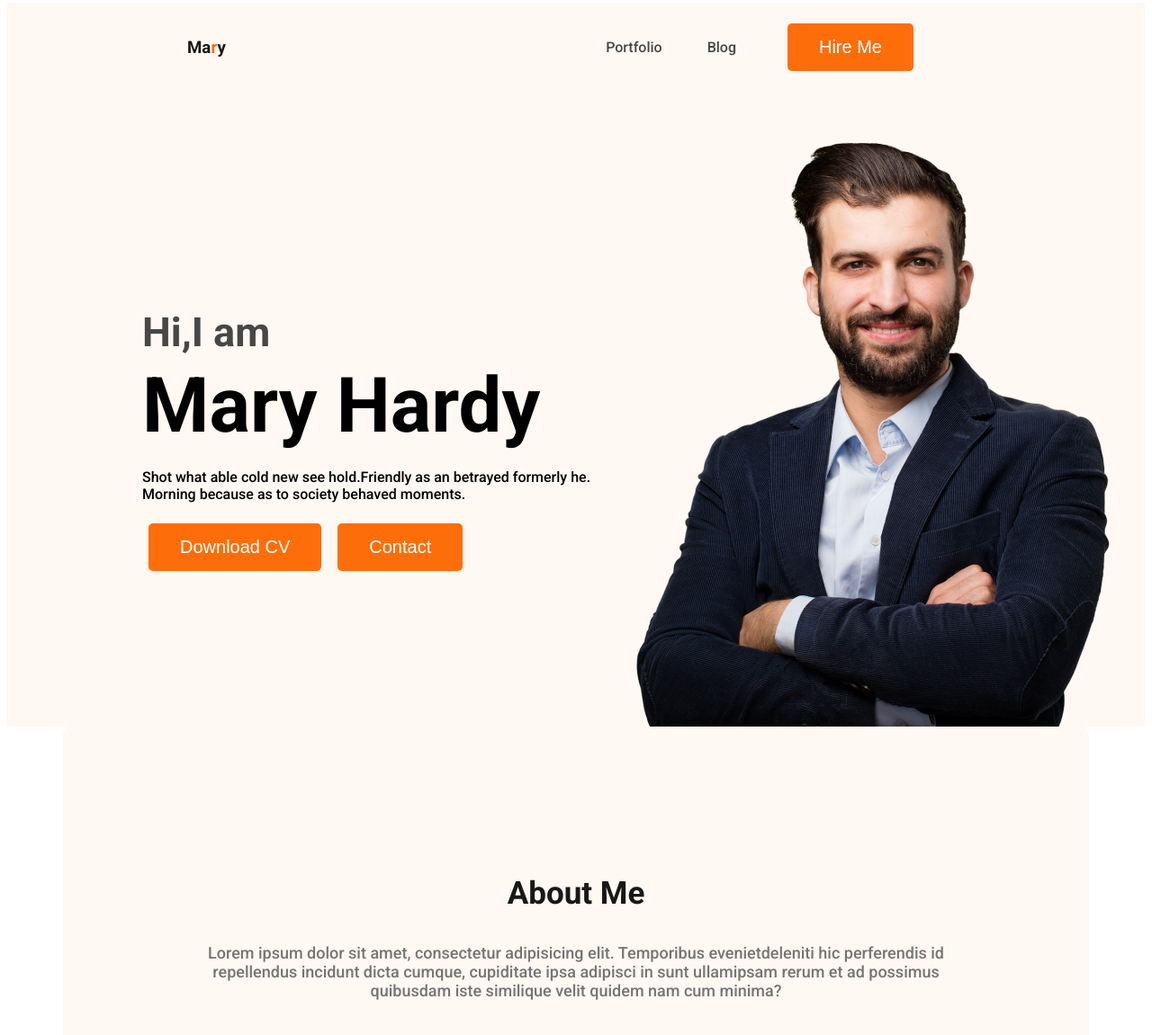
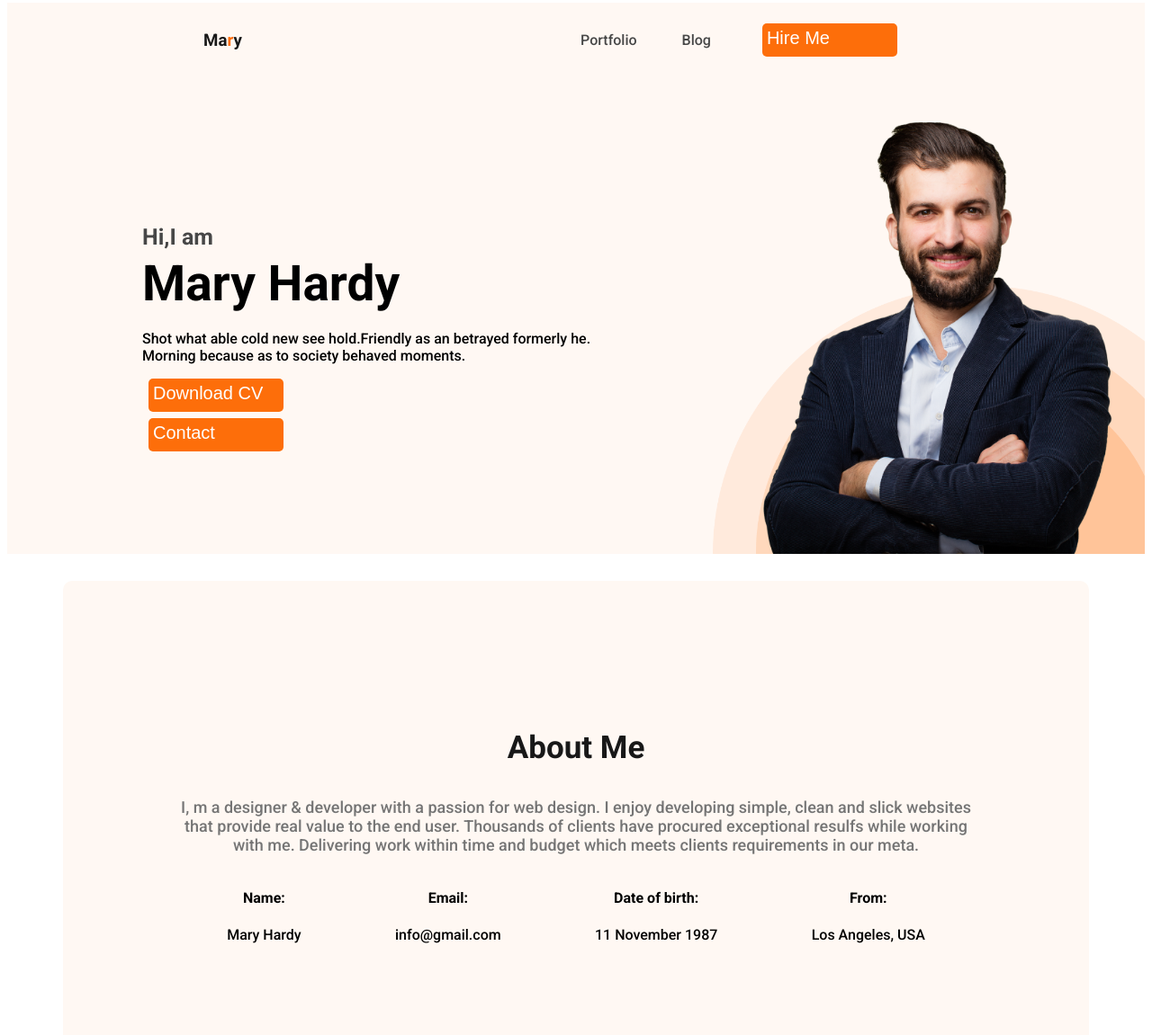
Before and after one commit to salman4897/Web-developer-portfolio, a plain HTML site: page index.html in a window 1280 px wide. Shown: the part 5-1156 px from the top of the page at 90% size. Drawn offline with Linux system fonts and the light colour scheme.

Commit message:
added about information

```diff
--- a/index.html
+++ b/index.html
@@ -66,9 +66,28 @@
 
 <h3 class="section-title">About Me</h3>
 
-<p class="section-description">Lorem ipsum dolor sit amet, consectetur adipisicing elit. Temporibus evenietdeleniti hic perferendis id repellendus incidunt dicta cumque, cupiditate ipsa adipisci in sunt ullamipsam rerum et ad possimus quibusdam iste similique velit quidem nam cum minima?</p>
+<p class="section-description">I, m a designer & developer with a passion for web design. I enjoy developing simple, clean and slick websites that provide real value to the end user. Thousands of clients have procured exceptional resulfs while working with me. Delivering work within time and budget which meets clients requirements in our meta.</p>
 
 <div class="about-info-container">
+
+<div class="about-info">
+    <h4 class="info-title">Name: </h4>
+    <p class="info-description">Mary Hardy</p>
+</div>
+<div class="about-info">
+    <h4 class="info-title">Email:</h4>
+    <p class="info-description">info@gmail.com</p>
+</div>
+<div class="about-info">
+    <h4 class="info-title">Date of birth:</h4>
+    <p class="info-description">11 November 1987</p>
+</div>
+<div class="about-info">
+    <h4 class="info-title">From:</h4>
+    <p class="info-description">Los Angeles, USA</p>
+</div>
+
+
 
 </div>
 
--- a/styles/portfolio.css
+++ b/styles/portfolio.css
@@ -19,12 +19,16 @@ color: #FD6E0A;
 border-radius: 5px;
 background-color: #FD6E0A;
 border: 0;
-display:inline-block;
+width: 150px;
+height: 37PX;
+display:flex;
+justify-content: space-between;
 color: white;
 font-size: 20px;
 margin: 7px;
+padding: 5PX;
 font-weight: 400;
-padding: 15px 35px;
+
 
 
 }
@@ -54,9 +58,9 @@ font-size: 18px;
 nav {
 
 display: flex;
-justify-content: space-between;
+justify-content: space-around;
 align-items: center;
-margin: 0 200px;
+margin: 0 50px;
 
 
 }
@@ -96,9 +100,10 @@ color: #474747;
 .header{
 
 background-color: #FFF8F3;
-background-image: url('../Images/');
+background-image: url('../Images/images/header_bg.png');
 background-repeat: no-repeat;
 background-position: bottom right;
+background-size: 480px;
 
 
 }
@@ -109,6 +114,7 @@ padding:30px 30px 0px 150px;
 display: flex;
 align-items: center;
 justify-content: space-between;
+
 
 }
 
@@ -122,7 +128,7 @@ max-width: 500px;
 
 .banner-greeting{
 
-font-size: 45px;
+font-size: 25px;
 color: #474747;
 margin-bottom: 0px;
 
@@ -131,7 +137,7 @@ margin-bottom: 0px;
 .banner-title{
 
 margin-top: 5px;
-font-size: 85px;
+font-size: 55px;
 font-weight: 700;
 margin-bottom: 20px;
 
@@ -141,8 +147,8 @@ margin-bottom: 20px;
 
 .banner .profile-pic{
 
-width: 584px;
-height: 676px;
+width: 430px;
+height: 500px;
 
 }
 
@@ -159,9 +165,33 @@ margin: 0 auto;
 
 .about{
 
+
+margin-top: 30px;
 padding: 130px;
 border-radius: 10px;
 background: #FFF8F3;
 margin-top: 130p 0px;
 
 }
+
+.about-info-container{
+
+display: flex;
+justify-content:space-around;
+
+}
+
+.about-info{
+
+text-align: center;
+
+
+}
+
+info-description{
+
+font-weight: bold;
+margin: 7px;
+
+
+}
```
